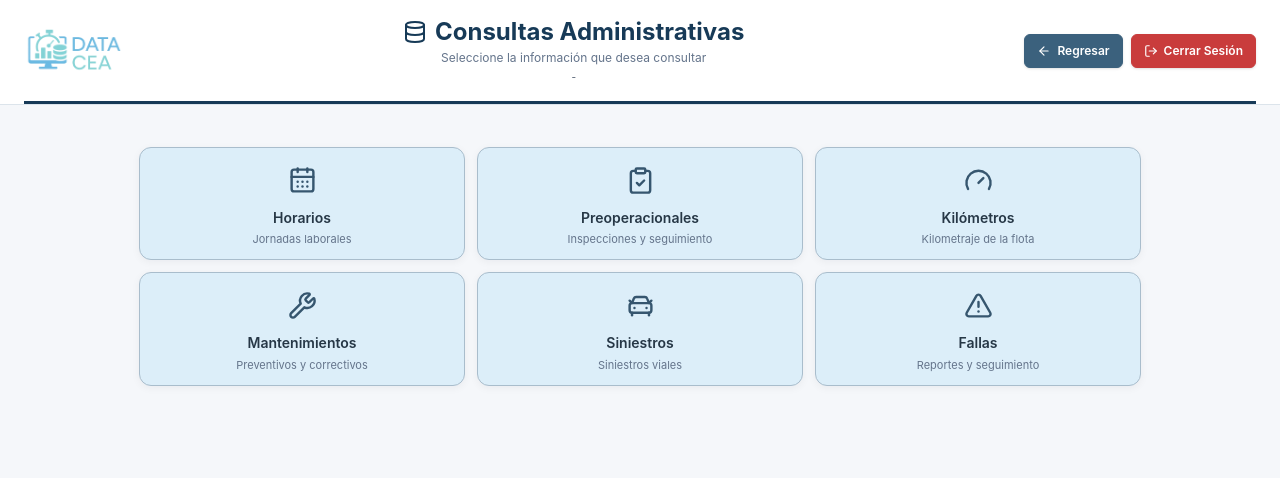
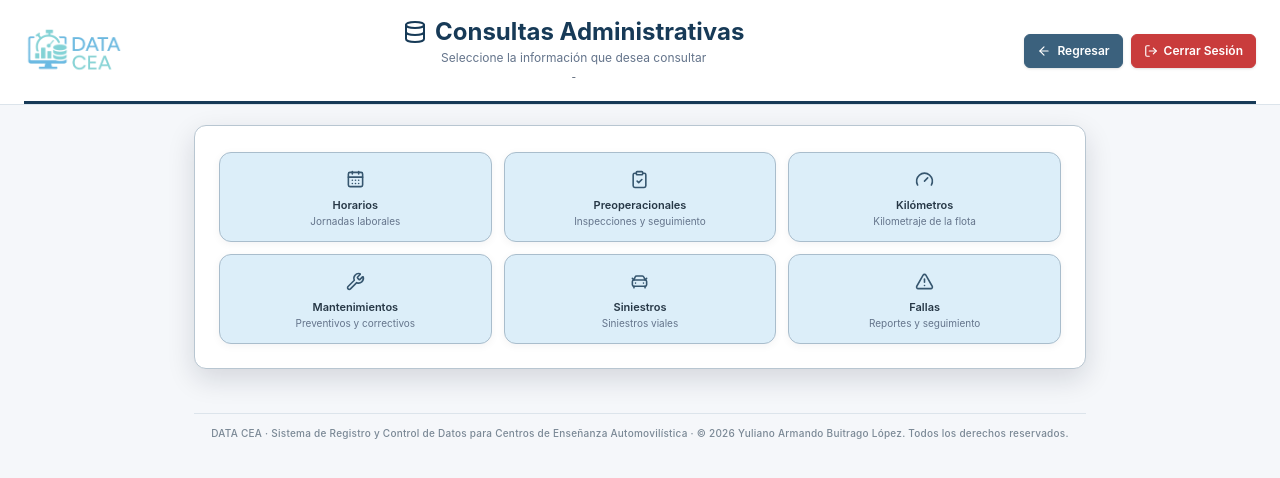
Before and after one commit to YulianoB/DATA-CEA, a Next.js app: page /admin/consultas in a window 1280 px wide. Shown: the top 478 px of the page. Built offline with nearby package versions, Linux system fonts and the light colour scheme; sample sign-in values are in the browser's storage.

Commit message:
Unifica diseño del submenu de consultas

```diff
--- a/app/admin/consultas/page.jsx
+++ b/app/admin/consultas/page.jsx
@@ -22,6 +22,7 @@ const GRUPOS_CONSULTAS = [
   {
     id: 'consultas-administrativas',
     columnas: 3,
+    compacta: true,
     opciones: [
       {
         id: 'horarios',
@@ -76,11 +77,13 @@ export default function ConsultasHomePage() {
       subtitulo="Seleccione la información que desea consultar"
       iconoTitulo={Database}
       grupos={GRUPOS_CONSULTAS}
-      anchoContenido="1050px"
+      anchoContenido="940px"
       mostrarRegresar
       rutaRegreso="/admin"
       textoRegreso="Regresar"
       mostrarCerrarSesion
+      contenedorTarjetas
+      mostrarPie
     />
   )
 }
```
